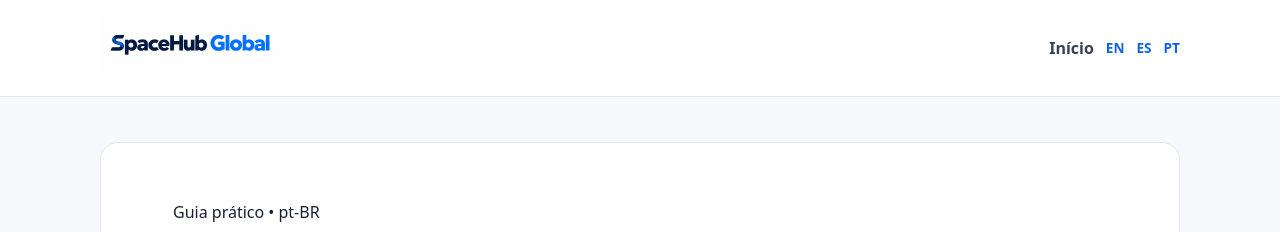
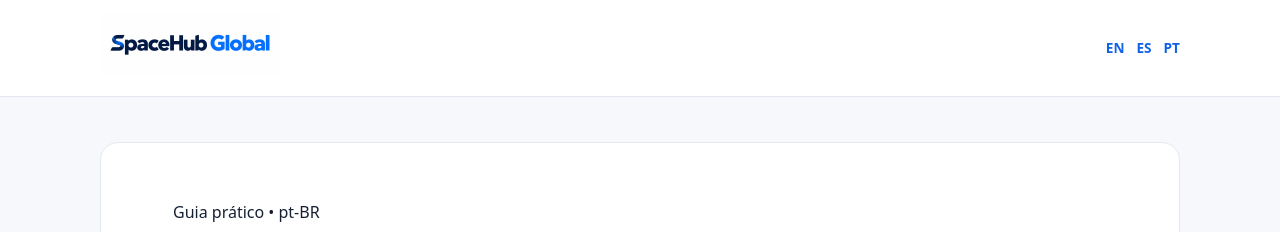
Before and after one commit to spacehubglobal/spacehubglobal.github.io, a Jekyll site: the page built from _posts/2026-09-22-numero-virtual-temporario.md, in a window 1280 px wide. Shown: the top 232 px of the page. Built offline with Jekyll 4.4.1, drawn with Linux system fonts in a browser that asks for light colours.

Commit message:
minor edit in layout

```diff
--- a/_layouts/article.html
+++ b/_layouts/article.html
@@ -13,6 +13,6 @@
 <style>
 body{margin:0;background:#f6f8fc;color:#172033;font:16px/1.75 system-ui,-apple-system,"Segoe UI",Roboto,Arial,sans-serif}.wrap{width:min(1080px,calc(100% - 34px));margin:auto}.top{background:#fff;border-bottom:1px solid #e3e8f0;padding:14px 0;position:sticky;top:0;z-index:10}.nav{display:flex;justify-content:space-between;align-items:center;gap:20px}.brand{font-weight:850;color:#1262e8;text-decoration:none}.actions{display:flex;gap:12px;align-items:center}.home{font-weight:700;color:#344054;text-decoration:none}.lang{font-size:.85rem;text-decoration:none;color:#1262e8;font-weight:800}.article{padding:45px 0 80px}.content{background:#fff;border:1px solid #e3e8f0;border-radius:18px;padding:clamp(22px,5vw,55px)}a{color:#1262e8}img{max-width:100%;height:auto}table{max-width:100%;border-collapse:collapse}th,td{padding:10px;border:1px solid #ddd;text-align:left}
 </style></head><body>
-<header class="top"><div class="wrap nav"><a class="brand" href="{{ '/' | relative_url }}"><img src="/assets/img/SpaceHub-Global-Logo-180-60.png" alt="SpaceHub Global" height="60px" width="180px"></a><div class="actions"><a class="home" href="{% if page.lang == 'pt-BR' %}{{ '/pt-br/' | relative_url }}{% elsif page.lang == 'es' %}{{ '/es/' | relative_url }}{% else %}{{ '/' | relative_url }}{% endif %}">{% if page.lang == 'pt-BR' %}Início{% elsif page.lang == 'es' %}Inicio{% else %}Home{% endif %}</a><a class="lang" href="{{ '/' | relative_url }}">EN</a><a class="lang" href="{{ '/es/' | relative_url }}">ES</a><a class="lang" href="{{ '/pt-br/' | relative_url }}">PT</a></div></div></header>
+<header class="top"><div class="wrap nav"><a class="brand" href="{{ '/' | relative_url }}"><img src="/assets/img/SpaceHub-Global-Logo-180-60.png" alt="SpaceHub Global" height="60px" width="180px"></a><div class="actions"><a class="lang" href="{{ '/' | relative_url }}">EN</a><a class="lang" href="{{ '/es/' | relative_url }}">ES</a><a class="lang" href="{{ '/pt-br/' | relative_url }}">PT</a></div></div></header>
 <main class="article"><div class="wrap"><article class="content">{{ content }}</article></div></main>
 </body></html>
```
